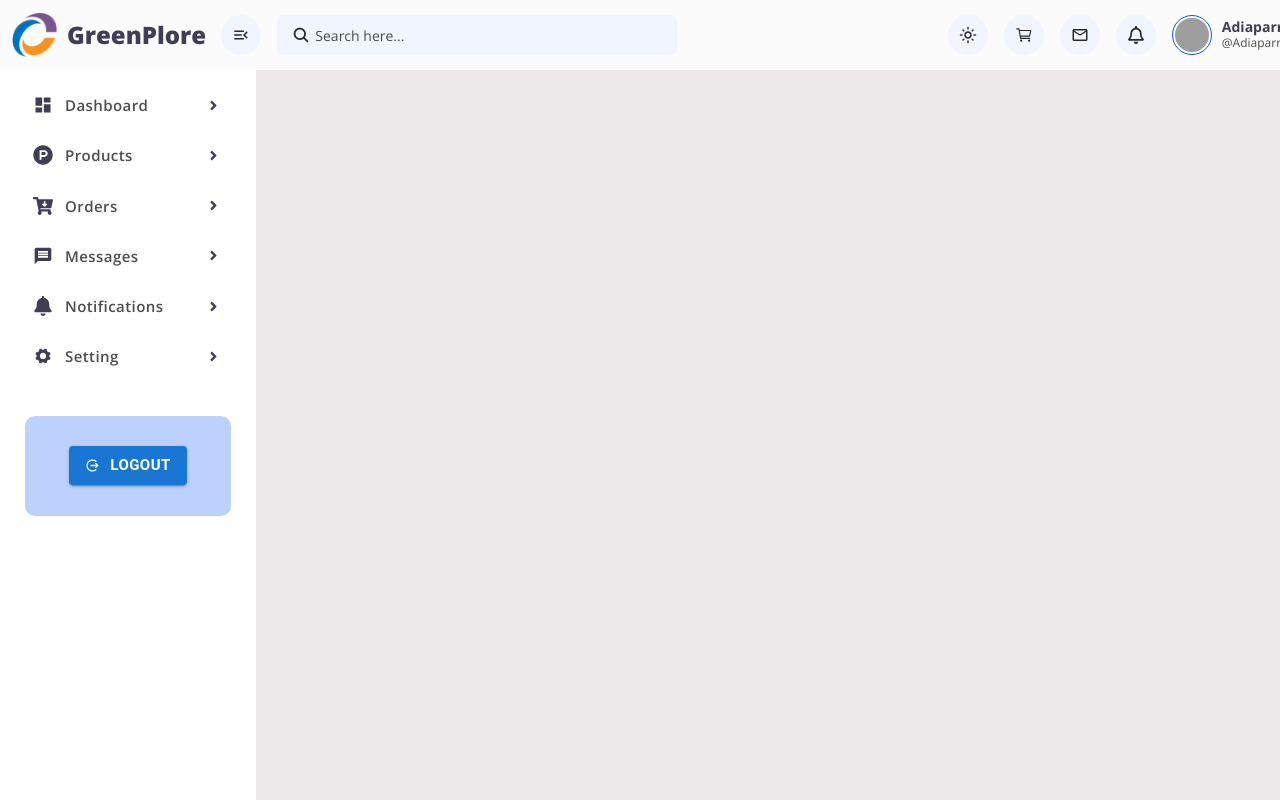
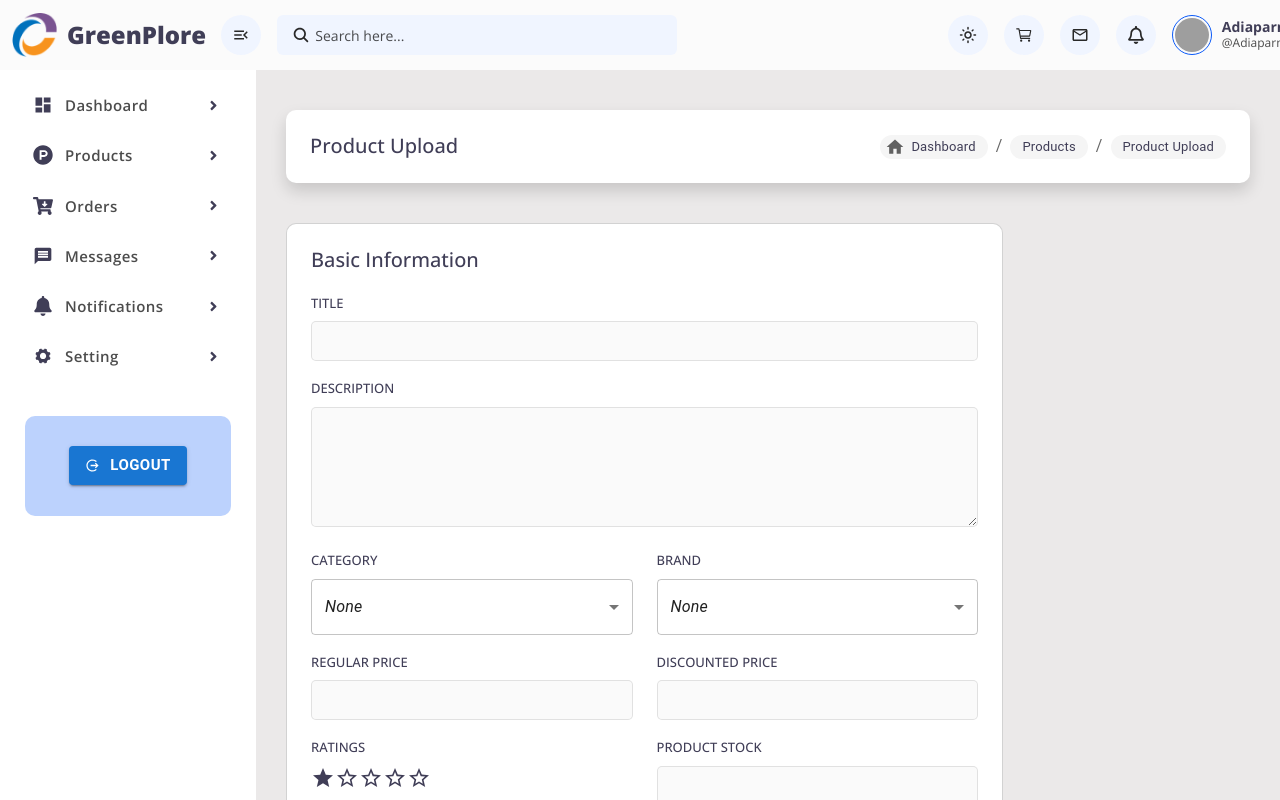
Before and after one commit to Adiaparmar/Full-Stack-ECommerce, a React (Create React App) app in the folder admin/: page /product/upload in a window 1280 px wide. Shown: the top 800 px of the page. Built offline with nearby package versions, Linux system fonts and the light colour scheme; grey boxes are pictures that could not be loaded.

Commit message:
Product Upload Form Complete

```diff
--- a/admin/src/App.css
+++ b/admin/src/App.css
@@ -1163,3 +1163,47 @@ body.dark .reviewsSection p {
 .reviewsSection .reviewsRow .btn-big svg {
   font-size: 18px !important;
 }
+
+.form .form-group {
+  margin-bottom: 20px;
+}
+
+.form .form-group h6 {
+  margin-bottom: 10px;
+  font-size: 13px;
+}
+.form .form-group input,
+.form .form-group textarea {
+  background: #fafafa;
+  width: 100%;
+  outline: none;
+  border: 1px solid rgba(0, 0, 0, 0.1);
+  border-radius: 5px;
+  padding-left: 15px;
+  height: 40px;
+  font-size: 14px;
+}
+
+.form .form-group textarea {
+  padding-top: 15px;
+  height: 120px;
+}
+
+body.dark .form .form-group input,
+body.dark .form .form-group textarea {
+  background: #2b3c5f !important;
+  border: 1px solid #253557;
+  color: rgba(255, 255, 255, 0.7) !important;
+}
+
+body.dark .form .form-group h6 {
+  color: rgba(255, 255, 255, 0.8) !important;
+}
+
+body.dark em {
+  color: rgba(255, 255, 255, 0.8) !important;
+}
+
+body.dark .form .row .col h6 {
+  color: rgba(255, 255, 255, 0.8) !important;
+}
--- a/admin/src/App.js
+++ b/admin/src/App.js
@@ -9,6 +9,7 @@ import Login from "./pages/Login";
 import SignUp from "./pages/SignUp";
 import Product from "./pages/Products";
 import ProductDetails from "./pages/ProductDetails";
+import ProductUpload from "./pages/ProductUpload";
 
 const MyContext = createContext();
 
@@ -72,6 +73,11 @@ function App() {
                 exact={true}
                 element={<ProductDetails />}
               />
+              <Route
+                path="/product/upload"
+                exact={true}
+                element={<ProductUpload />}
+              />
             </Routes>
           </div>
         </div>
--- a/admin/src/pages/ProductDetails/index.js
+++ b/admin/src/pages/ProductDetails/index.js
@@ -83,7 +83,7 @@ const ProductDetails = () => {
     <>
       <div className="right-content w-100">
         <div className="card shadow border-0 w-100 flex-row p-4 justify-content-between">
-          <h5 className="mb-0 breadhead">Product List</h5>
+          <h5 className="mb-0 breadhead">Product View</h5>
           <Breadcrumbs aria-label="breadcrumb" className="ml-auto breadcrumbs_">
             <StyledBreadcrumb
               components="a"
--- /dev/null
+++ b/admin/src/pages/ProductUpload/index.js
@@ -0,0 +1,160 @@
+import { emphasize, styled } from "@mui/material/styles";
+import Breadcrumbs from "@mui/material/Breadcrumbs";
+import Chip from "@mui/material/Chip";
+import HomeIcon from "@mui/icons-material/Home";
+import { Button, MenuItem } from "@mui/material";
+import { Select } from "@mui/material";
+import Rating from "@mui/material/Rating";
+import { useState } from "react";
+import { FaCloudUploadAlt } from "react-icons/fa";
+
+const StyledBreadcrumb = styled(Chip)(({ theme }) => {
+  const backgroundColor =
+    theme.palette.mode === "light"
+      ? theme.palette.grey[100]
+      : theme.palette.grey[800];
+  return {
+    backgroundColor,
+    height: theme.spacing(3),
+    color: theme.palette.text.primary,
+    fontWeight: theme.typography.fontWeightRegular,
+    "&:hover, &:focus": {
+      backgroundColor: emphasize(backgroundColor, 0.06),
+    },
+    "&:active": {
+      boxShadow: theme.shadows[1],
+      backgroundColor: emphasize(backgroundColor, 0.12),
+    },
+  };
+});
+
+const ProductUpload = () => {
+  const [categoryVal, setCategoryVal] = useState("");
+  const [ratingsValue, setRatingsValue] = useState(1);
+  const handleChangeCategory = (event) => {
+    setCategoryVal(event.target.value);
+  };
+  return (
+    <div className="right-content w-100">
+      <div className="card shadow border-0 w-100 flex-row p-4 justify-content-between">
+        <h5 className="mb-0 breadhead">Product Upload</h5>
+        <Breadcrumbs aria-label="breadcrumb" className="ml-auto breadcrumbs_">
+          <StyledBreadcrumb
+            components="a"
+            href="#"
+            label="Dashboard"
+            icon={<HomeIcon fontSize="small" />}
+          />
+          <StyledBreadcrumb label="Products" components="a" href="#" />
+          <StyledBreadcrumb label="Product Upload" />
+        </Breadcrumbs>
+      </div>
+
+      <form className="form">
+        <div className="row">
+          <div className="col-sm-9">
+            <div className="card p-4">
+              <h5 className="mb-4">Basic Information</h5>
+              <div className="form-group">
+                <h6>TITLE</h6>
+                <input type="text" />
+              </div>
+
+              <div className="form-group">
+                <h6>DESCRIPTION</h6>
+                <textarea rows={5} cols={10} />
+              </div>
+
+              <div className="row">
+                <div className="col">
+                  <div className="form-group">
+                    <h6>CATEGORY</h6>
+                    <Select
+                      value={categoryVal}
+                      onChnage={handleChangeCategory}
+                      displayEmpty
+                      inputProps={{ "aria-label": "Without label" }}
+                      className="w-100"
+                    >
+                      <MenuItem value="">
+                        <em>None</em>
+                      </MenuItem>
+                      <MenuItem value={10}>Ten</MenuItem>
+                      <MenuItem value={20}>Twenty</MenuItem>
+                      <MenuItem value={30}>Thirty</MenuItem>
+                    </Select>
+                  </div>
+                </div>
+
+                <div className="col">
+                  <div className="form-group">
+                    <h6>BRAND</h6>
+                    <Select
+                      value={categoryVal}
+                      onChnage={handleChangeCategory}
+                      displayEmpty
+                      inputProps={{ "aria-label": "Without label" }}
+                      className="w-100"
+                    >
+                      <MenuItem value="">
+                        <em>None</em>
+                      </MenuItem>
+                      <MenuItem value={10}>Ten</MenuItem>
+                      <MenuItem value={20}>Twenty</MenuItem>
+                      <MenuItem value={30}>Thirty</MenuItem>
+                    </Select>
+                  </div>
+                </div>
+              </div>
+
+              <div className="row">
+                <div className="col">
+                  <div className="form-group">
+                    <h6>REGULAR PRICE</h6>
+                    <input type="text" />
+                  </div>
+                </div>
+
+                <div className="col">
+                  <div className="form-group">
+                    <h6>DISCOUNTED PRICE</h6>
+                    <input type="text" />
+                  </div>
+                </div>
+              </div>
+
+              <div className="row">
+                <div className="col">
+                  <div className="form-group">
+                    <h6>RATINGS</h6>
+                    <Rating
+                      name="simple-controlled"
+                      value={ratingsValue}
+                      onChange={(event, newValue) => {
+                        setRatingsValue(newValue);
+                      }}
+                    />
+                  </div>
+                </div>
+
+                <div className="col">
+                  <div className="form-group">
+                    <h6>PRODUCT STOCK</h6>
+                    <input type="text" />
+                  </div>
+                </div>
+              </div>
+
+              <br />
+              <Button className="btn-blue btn-lg btn-big">
+                <FaCloudUploadAlt /> &nbsp; PUBLISH & VIEW
+              </Button>
+            </div>
+          </div>
+        </div>
+      </form>
+    </div>
+  );
+};
+
+export default ProductUpload;
```
